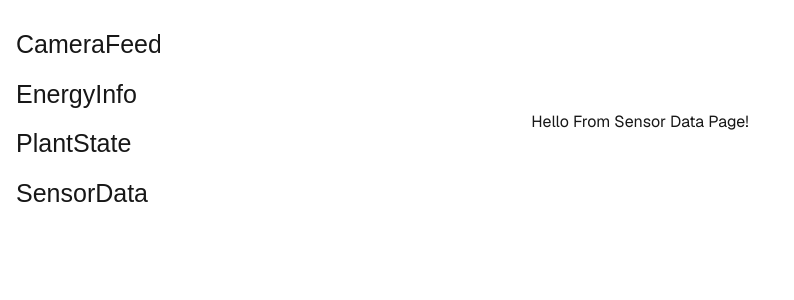
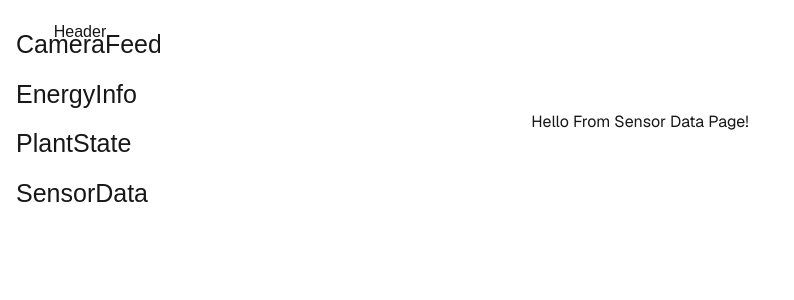
Before and after one commit to Zoravoid/autogreen002, a Next.js app in the folder frontend/autogreen/: page /SensorData in a window 1280 px wide. Shown: the top 300 px of the page, without its empty margins (0-794 px from the left). Built offline with nearby package versions, Linux system fonts and the light colour scheme.

Commit message:
Links on sidebar works, preparations for header, looks scuffed currently

```diff
--- a/frontend/autogreen/app/_components/Navbar.tsx
+++ b/frontend/autogreen/app/_components/Navbar.tsx
@@ -3,10 +3,10 @@ import "./navbar.css";
 
 const Navbar = () => {
     return <div className="sidenav">
-        <a href="#">CameraFeed</a>
-        <a href="#">EnergyInfo</a>
-        <a href="#">PlantState</a>
-        <a href="#">SensorData</a>
+        <a href="/CameraFeed">CameraFeed</a>
+        <a href="/EnergyInfo">EnergyInfo</a>
+        <a href="/PlantState">PlantState</a>
+        <a href="/SensorData">SensorData</a>
     </div>;
 };
 
--- /dev/null
+++ b/frontend/autogreen/app/_components/header.css
@@ -0,0 +1,8 @@
+.header {
+  height: 100%;
+  width: 160px;
+  position: fixed;
+  vertical-align: middle;
+  text-align: center;
+  padding-top: 20px;
+}
--- /dev/null
+++ b/frontend/autogreen/app/_components/header.tsx
@@ -0,0 +1,10 @@
+import React from "react";
+import "./header.css";
+
+const Header = () => {
+    return <div className="header">
+        Header
+    </div>;
+};
+
+export default Header;
--- a/frontend/autogreen/app/layout.tsx
+++ b/frontend/autogreen/app/layout.tsx
@@ -1,7 +1,8 @@
 import type { Metadata } from "next";
 import { Geist, Geist_Mono } from "next/font/google";
 import "./globals.css";
-import Navbar from './_components/Navbar';
+import Navbar from "./_components/navbar";
+import Header from "./_components/header";
 
 const geistSans = Geist({
   variable: "--font-geist-sans",
@@ -29,6 +30,7 @@ export default function RootLayout({
         className={`${geistSans.variable} ${geistMono.variable} antialiased`}
       >
         <div className="min-h-screen">
+          <Header />
           <Navbar />
           <main className="container mx-auto px-4 py-8"> {children}</main>
 
```
